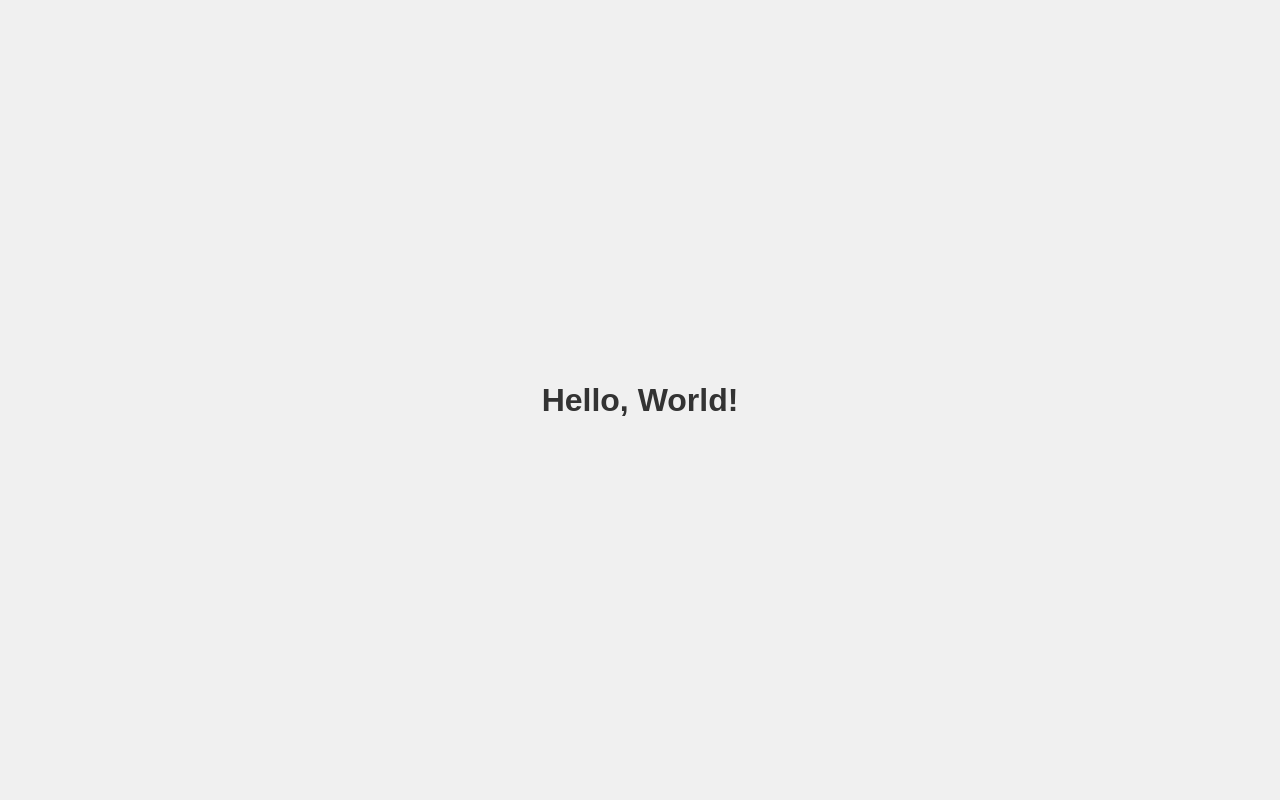
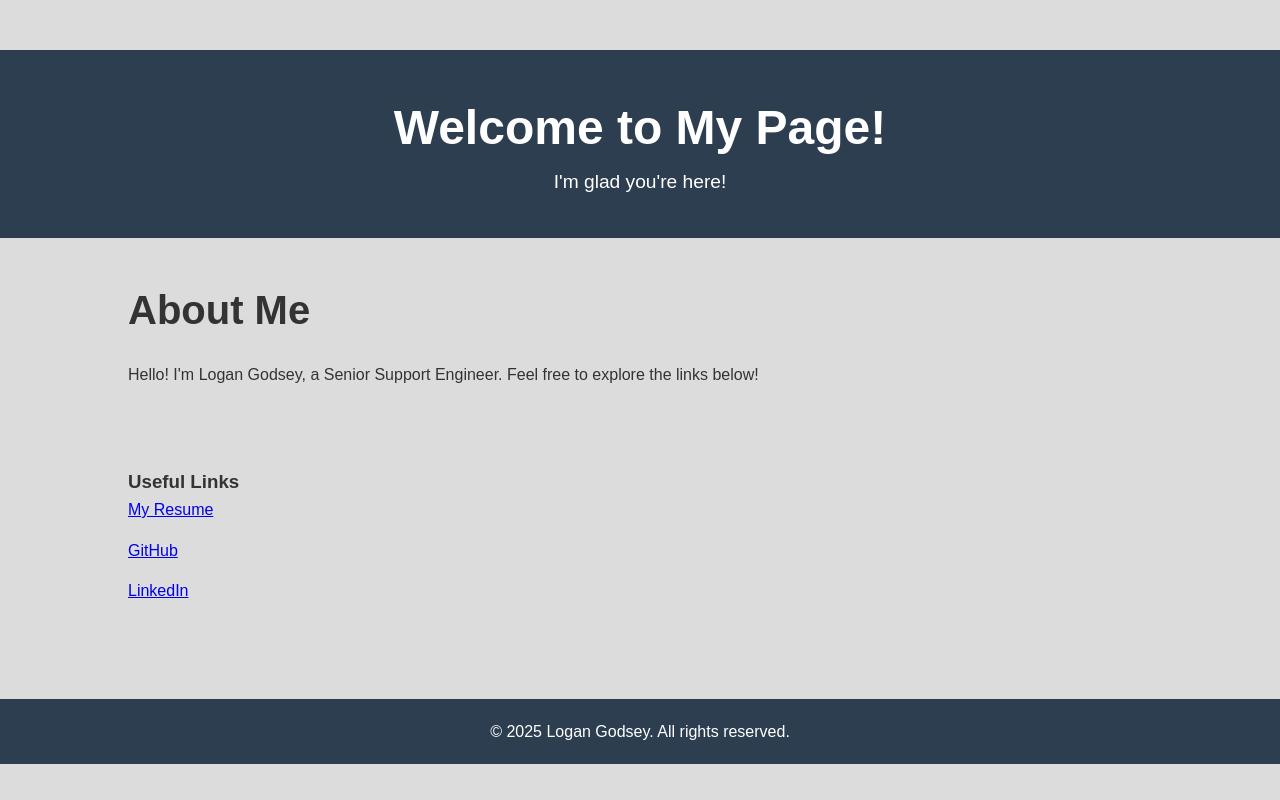
Before and after one commit to imlogang/api-service, a plain HTML site: page website/index.html in a window 1280 px wide. Drawn offline with Linux system fonts and the light colour scheme.

Commit message:
add real website

```diff
--- a/website/index.html
+++ b/website/index.html
@@ -3,23 +3,42 @@
 <head>
     <meta charset="UTF-8">
     <meta name="viewport" content="width=device-width, initial-scale=1.0">
-    <title>Hello World Page</title>
-    <style>
-        body {
-            display: flex;
-            justify-content: center;
-            align-items: center;
-            height: 100vh;
-            margin: 0;
-            font-family: Arial, sans-serif;
-            background-color: #f0f0f0;
-        }
-        h1 {
-            color: #333;
-        }
-    </style>
+    <meta name="description" content="Basic Greeting Page">
+    <title>Logan Godsey</title>
+    <link rel="stylesheet" href="style.css">
 </head>
 <body>
-    <h1>Hello, World!</h1>
+
+    <header>
+        <div class="container">
+            <h1>Welcome to My Page!</h1>
+            <p>I'm glad you're here!</p>
+        </div>
+    </header>
+
+    <section id="about">
+        <div class="container">
+            <h2>About Me</h2>
+            <p>Hello! I'm Logan Godsey, a Senior Support Engineer. Feel free to explore the links below!</p>
+        </div>
+    </section>
+
+    <section id="links">
+        <div class="container">
+            <h3>Useful Links</h3>
+            <ul>
+                <li><a href="resume.html" target="_blank">My Resume</a></li></li>
+                <li><a href="https://www.github.com/imlogang" target="_blank">GitHub</a></li>
+                <li><a href="https://www.linkedin.com/in/logan-godsey/" target="_blank">LinkedIn</a></li>
+            </ul>
+        </div>
+    </section>
+
+    <footer>
+        <div class="container">
+            <p>&copy; 2025 Logan Godsey. All rights reserved.</p>
+        </div>
+    </footer>
+
 </body>
 </html>
--- /dev/null
+++ b/website/style.css
@@ -0,0 +1,82 @@
+/* Reset default styles */
+* {
+    margin: 0;
+    padding: 0;
+    box-sizing: border-box;
+}
+
+/* Body and container setup */
+body {
+    font-family: Arial, sans-serif;
+    line-height: 1.6;
+    background-color: #dcdcdc; /* Light gray background */
+    color: #333;
+    padding-top: 50px;
+}
+
+.container {
+    width: 80%;
+    margin: 0 auto;
+}
+
+/* Header */
+header {
+    background-color: #2c3e50;
+    color: white;
+    padding: 40px 0;
+    text-align: center;
+}
+
+header h1 {
+    font-size: 3em;
+}
+
+header p {
+    font-size: 1.2em;
+}
+
+/* Section styling */
+section {
+    padding: 40px 0;
+}
+
+section h2 {
+    font-size: 2.5em;
+    margin-bottom: 20px;
+}
+
+section ul {
+    list-style-type: none;
+    padding-left: 0;
+}
+
+section ul li {
+    margin-bottom: 15px;
+}
+
+section ul li h3 {
+    font-size: 1.8em;
+}
+
+section ul li p {
+    font-size: 1.1em;
+}
+
+/* Contact section */
+#contact a {
+    text-decoration: none;
+    color: #3498db;
+}
+
+#contact a:hover {
+    text-decoration: underline;
+}
+
+/* Footer */
+footer {
+    background-color: #2c3e50;
+    color: white;
+    text-align: center;
+    padding: 20px 0;
+    margin-top: 40px;
+}
```
Also changed, not shown: website/resume.html (added, +72 -0 lines), website/script.js (added, +9 -0 lines).
